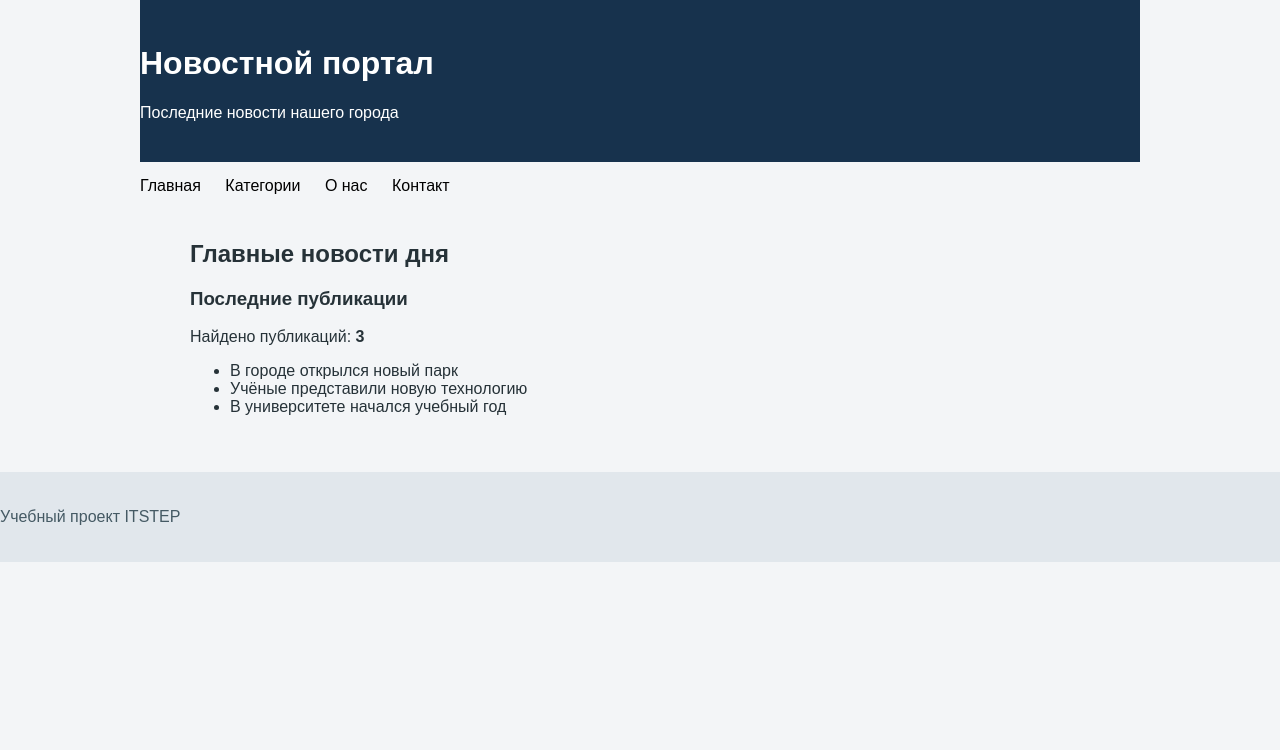
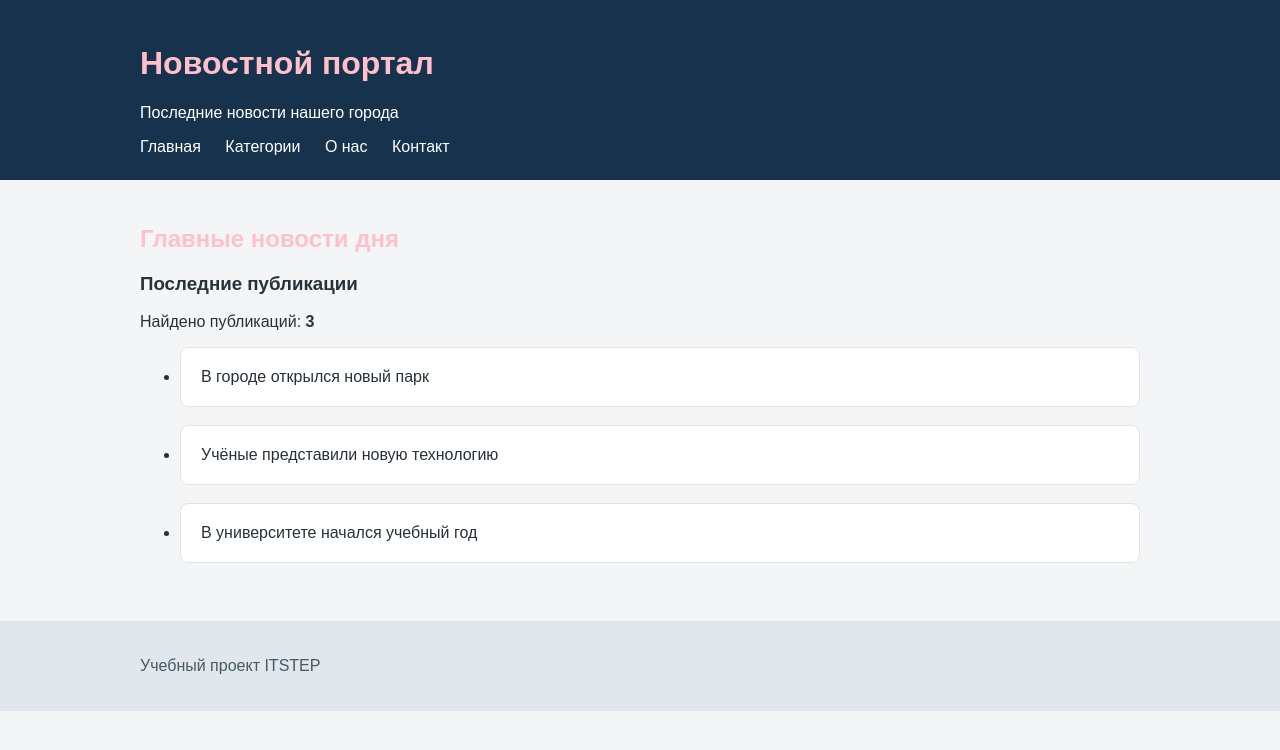
Before and after one commit to ve-roni-v/python-to-pract, a Django app: page / in a window 1280 px wide. Shown: the top 750 px of the page. Run offline with Django 5.2, Linux system fonts and the light colour scheme.

Commit message:
add new news

```diff
--- a/news/models.py
+++ b/news/models.py
@@ -21,5 +21,11 @@ class Article(models.Model):
         verbose_name="Опубликована",
     )
 
+    author = models.CharField(
+        max_length=100,
+        default="Редакция",
+        verbose_name="Автор",
+    )
+
     def __str__(self):
         return self.title
--- a/news/static/news/style.css
+++ b/news/static/news/style.css
@@ -10,7 +10,16 @@ body {
 header {
     background-color: #17324d;
     color: white;
-    padding: 24px 0;
+    padding: 24px 0px;
+
+}
+
+h1 {
+    color: pink;
+}
+
+h2 {
+    color: pink;
 }
 
 /* Основной контейнер */
@@ -32,12 +41,14 @@ nav {
 }
 
 nav a {
-    color: black;
+    color: white;
     text-decoration: none;
     margin-right: 20px;
+    transition: color 0.3s ease;
 }
 
 nav a:hover {
+    color: pink;
     text-decoration: underline;
 }
 
--- a/news/templates/news/base.html
+++ b/news/templates/news/base.html
@@ -8,29 +8,28 @@
     <title>{% block title %}Новостной портал{% endblock %}</title>
 </head>
 <body>
+    <header>
         <div class="container">
-        <header>
             {% block header %}
             <h1>Новостной портал</h1>
             <p>Последние новости нашего города</p>
             {% endblock %}
-        </header>
-
             <nav>
                 <a href="{% url 'home' %}">Главная</a>
                 <a href="{% url 'category' %}">Категории</a>
                 <a href="{% url 'about' %}">О нас</a>
                 <a href="{% url 'contact' %}">Контакт</a>
             </nav>
-
+        </div>
+    </header>
     <main class="container">
         {% block content %}
         {% endblock %}
     </main>
+    <footer>
+        <div class="container">
+        <p>Учебный проект ITSTEP</p>
         </div>
-
-    <footer>
-        <p>Учебный проект ITSTEP</p>
     </footer>
 </body>
 </html>
--- a/news/templates/news/index.html
+++ b/news/templates/news/index.html
@@ -12,7 +12,7 @@
         <p>Найдено публикаций: <strong>{{ articles|length }}</strong></p>
         <ul>
             {% for article in articles %}
-                <li>{{ article }}</li>
+                <li class="card">{{ article }}</li>
             {% empty %}
                 <li>Пока нет опубликованных новостей.</li>
             {% endfor %}
```
Also changed, not shown: db.sqlite3, news/migrations/0002_article_author.py (added). Lines whose indentation alone changed are shown as unchanged.
